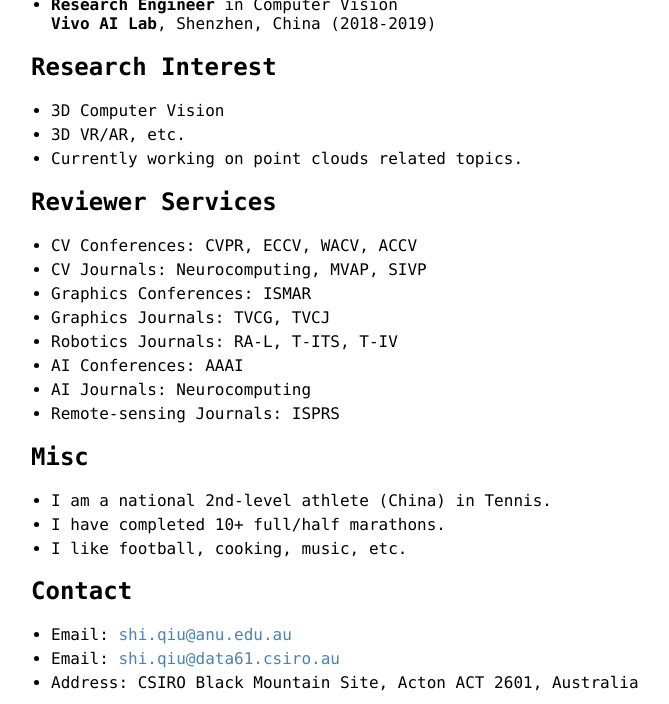
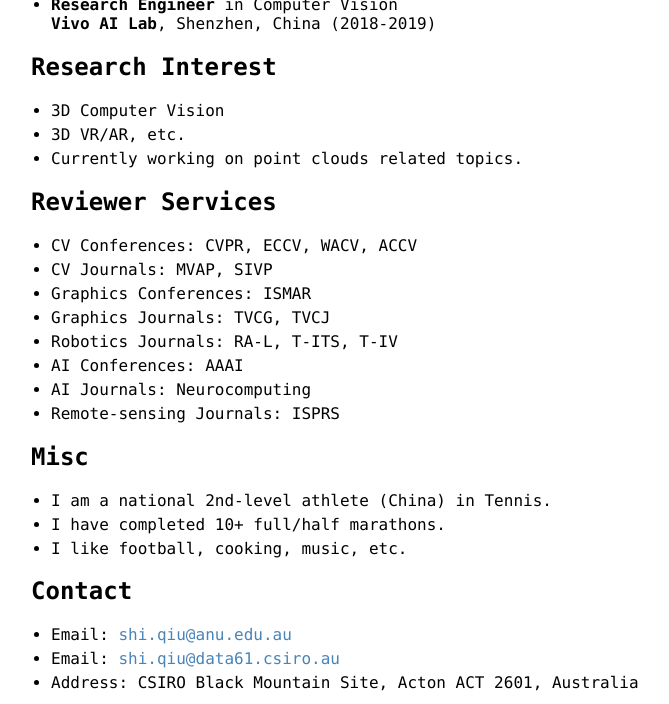
Before and after one commit to ShiQiu0419/ShiQiu0419.github.io, a Jekyll site: the page built from index.md, in a window 1280 px wide and 900 px high, scrolled down 1793 px, cut to the strip 0-704 px from the top of the window. Shown: the whole strip, without its empty margins (259-928 px from the left). Built offline with Jekyll 4.4.1, drawn with Linux system fonts in a browser that asks for light colours; our own code applies the rules of GitHub Pages for plain Markdown files.

Commit message:
Update index.md

```diff
--- a/index.md
+++ b/index.md
@@ -79,7 +79,7 @@ ENGN4528 Computer Vision
 
 ## Reviewer Services
 * CV Conferences: CVPR, ECCV, WACV, ACCV
-* CV Journals: Neurocomputing, MVAP, SIVP
+* CV Journals: MVAP, SIVP
 * Graphics Conferences: ISMAR
 * Graphics Journals: TVCG, TVCJ
 * Robotics Journals: RA-L, T-ITS, T-IV
```
